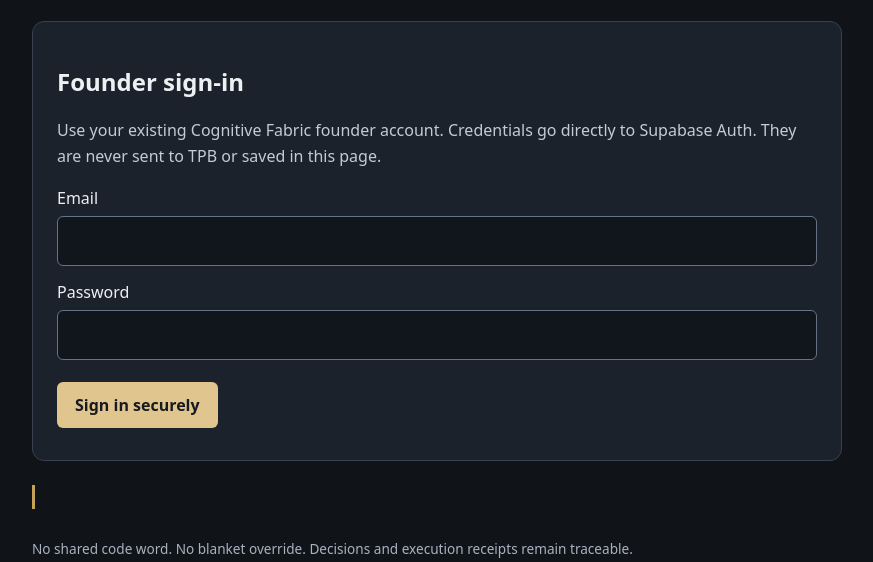
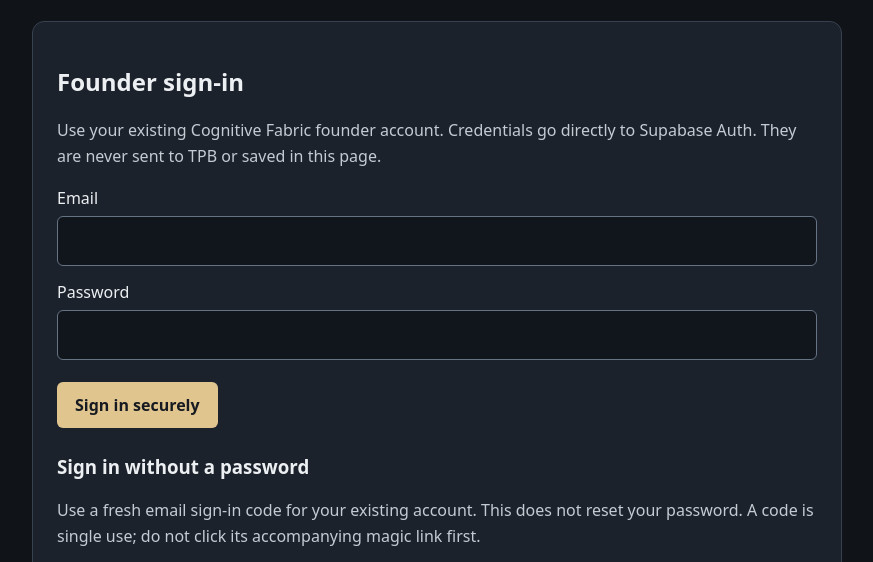
Before and after one commit to atlas-tapos/tap-cognitive-factory-ui, a plain HTML site: page founder-admin.html in a window 1280 px wide. Shown: the part 224-786 px from the top of the page, without its empty margins (203-1076 px from the left). Drawn offline with Linux system fonts and the light colour scheme.

Commit message:
fix(auth): provide paired email-code controls and instructions

```diff
--- a/founder-admin.html
+++ b/founder-admin.html
@@ -1,6 +1,6 @@
 <!doctype html>
 <html lang="en"><head><meta charset="utf-8"><meta name="viewport" content="width=device-width,initial-scale=1"><meta http-equiv="Content-Security-Policy" content="default-src 'none';script-src 'self';style-src 'self';connect-src https://naffdaxyizjbqcwkawju.supabase.co;form-action 'none';base-uri 'none'"><meta name="referrer" content="no-referrer"><title>TAPhelps — Founder administrative decision</title><link rel="stylesheet" href="founder-admin.css"></head>
 <body><main><header><p class="brand">TAPHELPS · FOUNDER GOVERNANCE</p><h1>Review one administrative decision.</h1><p>TPB prepares the request. You review the impact and decide. Approval applies only to the change shown.</p></header>
-<section id="login"><h2>Founder sign-in</h2><p>Use your existing Cognitive Fabric founder account. Credentials go directly to Supabase Auth. They are never sent to TPB or saved in this page.</p><form id="sign-in"><label>Email<input name="email" type="email" autocomplete="username" required></label><label>Password<input name="password" type="password" autocomplete="current-password" required></label><button type="submit">Sign in securely</button></form></section>
+<section id="login"><h2>Founder sign-in</h2><p>Use your existing Cognitive Fabric founder account. Credentials go directly to Supabase Auth. They are never sent to TPB or saved in this page.</p><form id="sign-in"><label>Email<input name="email" type="email" autocomplete="username" required></label><label>Password<input name="password" type="password" autocomplete="current-password" required></label><button type="submit">Sign in securely</button></form><h3>Sign in without a password</h3><p>Use a fresh email sign-in code for your existing account. This does not reset your password. A code is single use; do not click its accompanying magic link first.</p><form id="send-code"><label>Founder account email<input id="code-email" type="email" autocomplete="username" required></label><button type="submit">Email me a sign-in code</button></form><form id="verify-code" hidden><label>Email sign-in code<input id="email-code" type="text" inputmode="numeric" autocomplete="one-time-code" pattern="[0-9]{6,10}" minlength="6" maxlength="10" required></label><button type="submit">Sign in with code</button></form></section>
 <section id="review" hidden><form id="load-request"><label>Request reference<input id="request-id" name="request_id" required pattern="[0-9a-fA-F-]{36}"></label><button type="submit">Review request</button></form><div id="decision" hidden><h2 id="outcome"></h2><p id="reason"></p><dl id="facts"></dl><details><summary>Exact requested change and current state</summary><pre id="exact-packet"></pre></details><p id="expiry"></p><label class="ack"><input id="risk-accepted" type="checkbox">I reviewed the exact change, risks, tradeoffs, rollback, and verification. I accept the stated risk for this request only.</label><div class="actions"><button id="approve">Approve this request</button><button id="reject" class="secondary">Reject</button><button id="revoke" class="secondary">Revoke unused approval</button></div><p>Approving a submission does not authorize deployment or provider actions. Execution returns a separate receipt.</p></div><button id="sign-out" class="secondary">Sign out</button></section>
 <p id="status" role="status" aria-live="polite"></p><footer>No shared code word. No blanket override. Decisions and execution receipts remain traceable.</footer></main><script type="module" src="founder-admin.js"></script></body></html>
```
